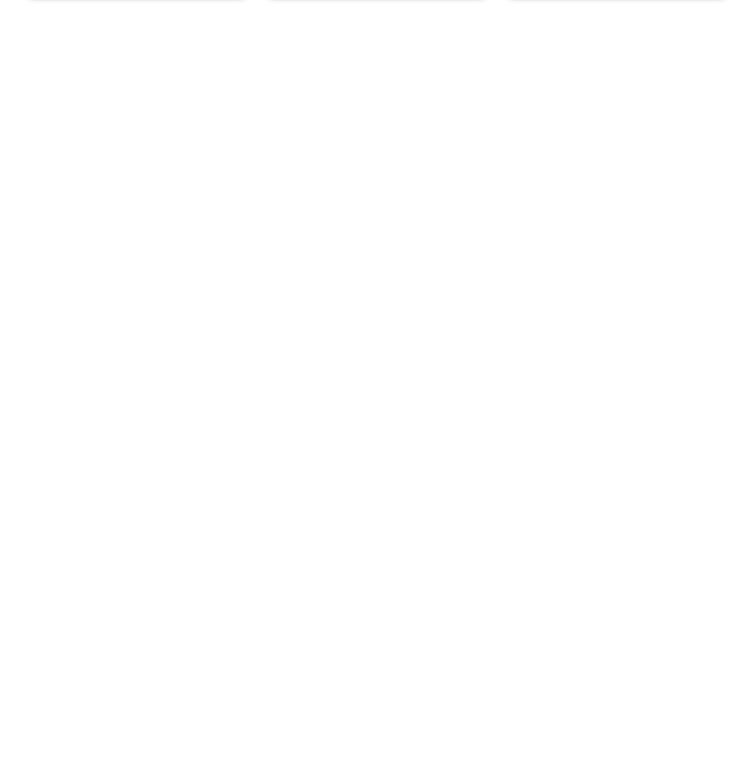
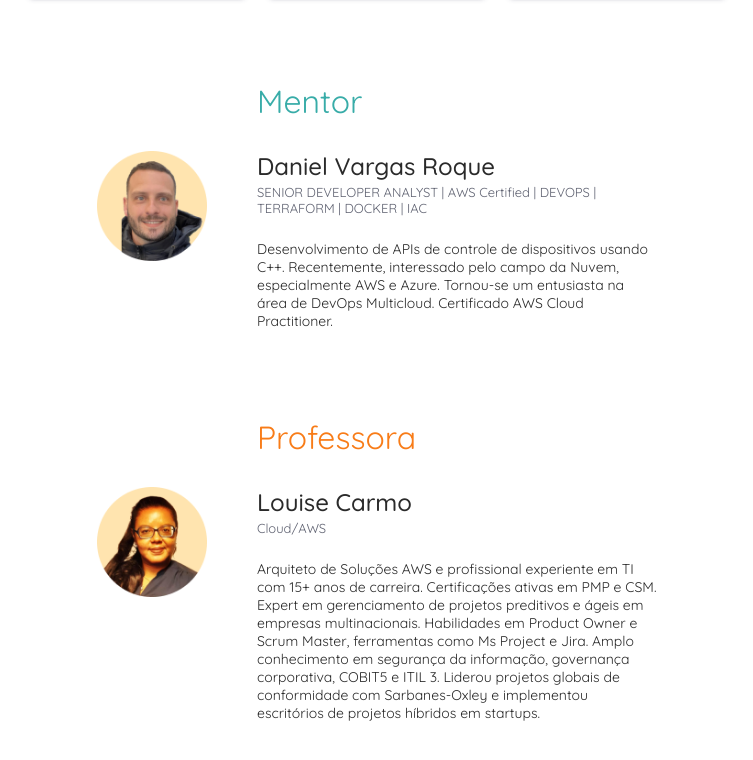
Before and after one commit to oseias-costa/project-aws, a Next.js app: page / in a window 1280 px wide. Shown: the part 1140-1900 px from the top of the page, without its empty margins (263-1016 px from the left). Before the commit the page ends 1156 px from the top, so only its background shows below. Built offline with nearby package versions, Linux system fonts and the light colour scheme.

Commit message:
feat(Mentor): create component

```diff
--- a/app/page.tsx
+++ b/app/page.tsx
@@ -1,13 +1,17 @@
 import Header from "@/components/header/Header";
 import Headline from "@/components/headline/Headline";
 import Team from "@/components/team/Team";
+import Mentor from "@/components/mentor/Mentor";
+import Teacher from "@/components/teacher/Teacher";
 
 export default function Home() {
   return (
-    <main style={{scrollBehavior: 'smooth'}}>
+    <main style={{ scrollBehavior: "smooth" }}>
       <Header />
       <Headline />
       <Team />
+      <Mentor />
+      <Teacher />
     </main>
   );
 }
--- /dev/null
+++ b/components/mentor/Mentor.tsx
@@ -0,0 +1,25 @@
+"use client";
+import * as S from "./mentor.style";
+import Photo from "../../public/img/home/daniel-vargas.png";
+
+export default function Mentor() {
+  return (
+    <S.MentorContainer>
+      <S.Img src={Photo} alt="Daniel Vargas Roque" />
+      <S.Description>
+        <h3>Mentor</h3>
+        <h4>Daniel Vargas Roque</h4>
+        <S.Skills>
+          SENIOR DEVELOPER ANALYST | AWS Certified | DEVOPS | TERRAFORM | DOCKER
+          | IAC
+        </S.Skills>
+        <S.DescriptionText>
+          Desenvolvimento de APIs de controle de dispositivos usando C++.
+          Recentemente, interessado pelo campo da Nuvem, especialmente AWS e
+          Azure. Tornou-se um entusiasta na área de DevOps Multicloud.
+          Certificado AWS Cloud Practitioner.
+        </S.DescriptionText>
+      </S.Description>
+    </S.MentorContainer>
+  );
+}
--- /dev/null
+++ b/components/mentor/mentor.style.ts
@@ -0,0 +1,50 @@
+import styled from "styled-components";
+import Image from "next/image";
+
+export const MentorContainer = styled.section`
+  padding-top: 73px;
+  display: flex;
+  justify-content: center;
+`;
+
+export const Description = styled.div`
+  max-width: 400px;
+  padding-left: 50px;
+
+  h3 {
+    color: #38aca8;
+    font-size: 32px;
+    font-weight: 400;
+    margin: 0;
+    padding: 0;
+    padding-bottom: 30px;
+  }
+  h4 {
+    margin: 0;
+    padding: 0;
+    color: #2a2a2a;
+    font-size: 24px;
+    font-weight: 500;
+  }
+`;
+
+export const Skills = styled.p`
+  color: #5f6271;
+  font-weight: 400;
+  font-size: 13px;
+  position: relative;
+  bottom: 10px;
+`;
+
+export const DescriptionText = styled.p`
+  color: #2a2a2a;
+  font-size: 14px;
+  font-weight: 400;
+`;
+
+export const Img = styled(Image)`
+  width: 110px;
+  height: 110px;
+  position: relative;
+  top: 70px;
+`;
--- /dev/null
+++ b/components/teacher/Teacher.tsx
@@ -0,0 +1,26 @@
+"use client";
+import * as S from "./teacher.styles";
+import Photo from "../../public/img/home/louise.png";
+
+export default function Teacher() {
+  return (
+    <S.MentorContainer>
+      <S.Img src={Photo} alt="Louise Carmo" />
+      <S.Description>
+        <h3>Professora</h3>
+        <h4>Louise Carmo</h4>
+        <S.Skills>Cloud/AWS</S.Skills>
+        <S.DescriptionText>
+          Arquiteto de Soluções AWS e profissional experiente em TI com 15+ anos
+          de carreira. Certificações ativas em PMP e CSM. Expert em
+          gerenciamento de projetos preditivos e ágeis em empresas
+          multinacionais. Habilidades em Product Owner e Scrum Master,
+          ferramentas como Ms Project e Jira. Amplo conhecimento em segurança da
+          informação, governança corporativa, COBIT5 e ITIL 3. Liderou projetos
+          globais de conformidade com Sarbanes-Oxley e implementou escritórios
+          de projetos híbridos em startups.
+        </S.DescriptionText>
+      </S.Description>
+    </S.MentorContainer>
+  );
+}
--- /dev/null
+++ b/components/teacher/teacher.styles.ts
@@ -0,0 +1,51 @@
+import styled from "styled-components";
+import Image from "next/image";
+
+export const MentorContainer = styled.section`
+  padding-top: 73px;
+  padding-bottom: 73px;
+  display: flex;
+  justify-content: center;
+`;
+
+export const Description = styled.div`
+  max-width: 400px;
+  padding-left: 50px;
+
+  h3 {
+    color: #f87c18;
+    font-size: 32px;
+    font-weight: 400;
+    margin: 0;
+    padding: 0;
+    padding-bottom: 30px;
+  }
+  h4 {
+    margin: 0;
+    padding: 0;
+    color: #2a2a2a;
+    font-size: 24px;
+    font-weight: 500;
+  }
+`;
+
+export const Skills = styled.p`
+  color: #5f6271;
+  font-weight: 400;
+  font-size: 13px;
+  position: relative;
+  bottom: 10px;
+`;
+
+export const DescriptionText = styled.p`
+  color: #2a2a2a;
+  font-size: 14px;
+  font-weight: 400;
+`;
+
+export const Img = styled(Image)`
+  width: 110px;
+  height: 110px;
+  position: relative;
+  top: 70px;
+`;
--- a/components/team/Member.tsx
+++ b/components/team/Member.tsx
@@ -2,11 +2,20 @@
 import { StaticImageData } from "next/image";
 import * as S from "./team.styles";
 
-export default function Member({name, img, link} : {name: string, img: StaticImageData, link: string}) {
-  return  (
+export default function Member({
+  name,
+  img,
+  link,
+}: {
+  name: string;
+  img: StaticImageData;
+  link: string;
+}) {
+  return (
     <S.ContainerCart>
       <S.Img src={img} alt={`Membro do grupo: ${name}`} />
       <S.Name>{name}</S.Name>
-      <S.ButtonLink href={`curriculo/${link}.html`}>ver currículo</S.ButtonLink>
-    </S.ContainerCart>);
+      <S.ButtonLink href={`curriculo/${link}`}>ver currículo</S.ButtonLink>
+    </S.ContainerCart>
+  );
 }
--- a/components/team/team.styles.ts
+++ b/components/team/team.styles.ts
@@ -1,5 +1,6 @@
 import Image from "next/image";
 import styled from "styled-components";
+import Link from "next/link";
 
 export const Container = styled.section`
   padding-top: 60px;
@@ -21,7 +22,7 @@ export const TeamMembers = styled.div`
 `;
 
 export const ContainerCart = styled.div`
-    box-shadow: 0px 4px 20px 3px rgba(92, 106, 127, 0.30);
+  box-shadow: 0px 4px 20px 3px rgba(92, 106, 127, 0.3);
   height: 210px;
   width: 180px;
   border-radius: 6px;
@@ -32,7 +33,9 @@ export const ContainerCart = styled.div`
   padding: 20px;
   margin: 10px;
   /* cursor: pointer; */
-    box-shadow: rgba(50, 50, 93, 0.25) 0px 2px 5px -1px, rgba(0, 0, 0, 0.3) 0px 1px 3px -1px;
+  box-shadow:
+    rgba(50, 50, 93, 0.25) 0px 2px 5px -1px,
+    rgba(0, 0, 0, 0.3) 0px 1px 3px -1px;
 
   /* &:hover {
         box-shadow:
@@ -50,8 +53,8 @@ export const ContainerCart = styled.div`
   } */
 
   a {
-    border: 1px solid #F98615;
-    color: #F98615;
+    border: 1px solid #f98615;
+    color: #f98615;
     border-radius: 16px;
     padding-left: 22px;
     padding-right: 22px;
@@ -74,23 +77,23 @@ export const ContainerCart = styled.div`
         rgba(249, 134, 21, 0.25) 0px 32px 64px;
     }
   }
-
-`
+`;
 
 export const Img = styled(Image)`
   width: 100px;
   height: 100px;
-`
+`;
 
 export const Name = styled.p`
-  color: #5C6A7F;
+  color: #5c6a7f;
   font-weight: 600;
   font-size: 15px;
-`
+`;
 
-export const ButtonLink = styled.a`
-  border: 1px solid #F98615;
-  color: #F98615;
+// export const ButtonLink = styled.a`
+export const ButtonLink = styled(Link)`
+  border: 1px solid #f98615;
+  color: #f98615;
   border-radius: 16px;
   padding-left: 22px;
   padding-right: 22px;
@@ -98,8 +101,8 @@ export const ButtonLink = styled.a`
   padding-bottom: 5px;
   font-size: 13px;
   margin-top: 18px;
-`
+`;
 
 export const LinkMember = styled.a`
   text-decoration: none;
-`
+`;
```
Also changed, not shown: public/img/home/daniel-vargas.png (added), public/img/home/louise.png (added). Lines whose indentation alone changed are shown as unchanged.
